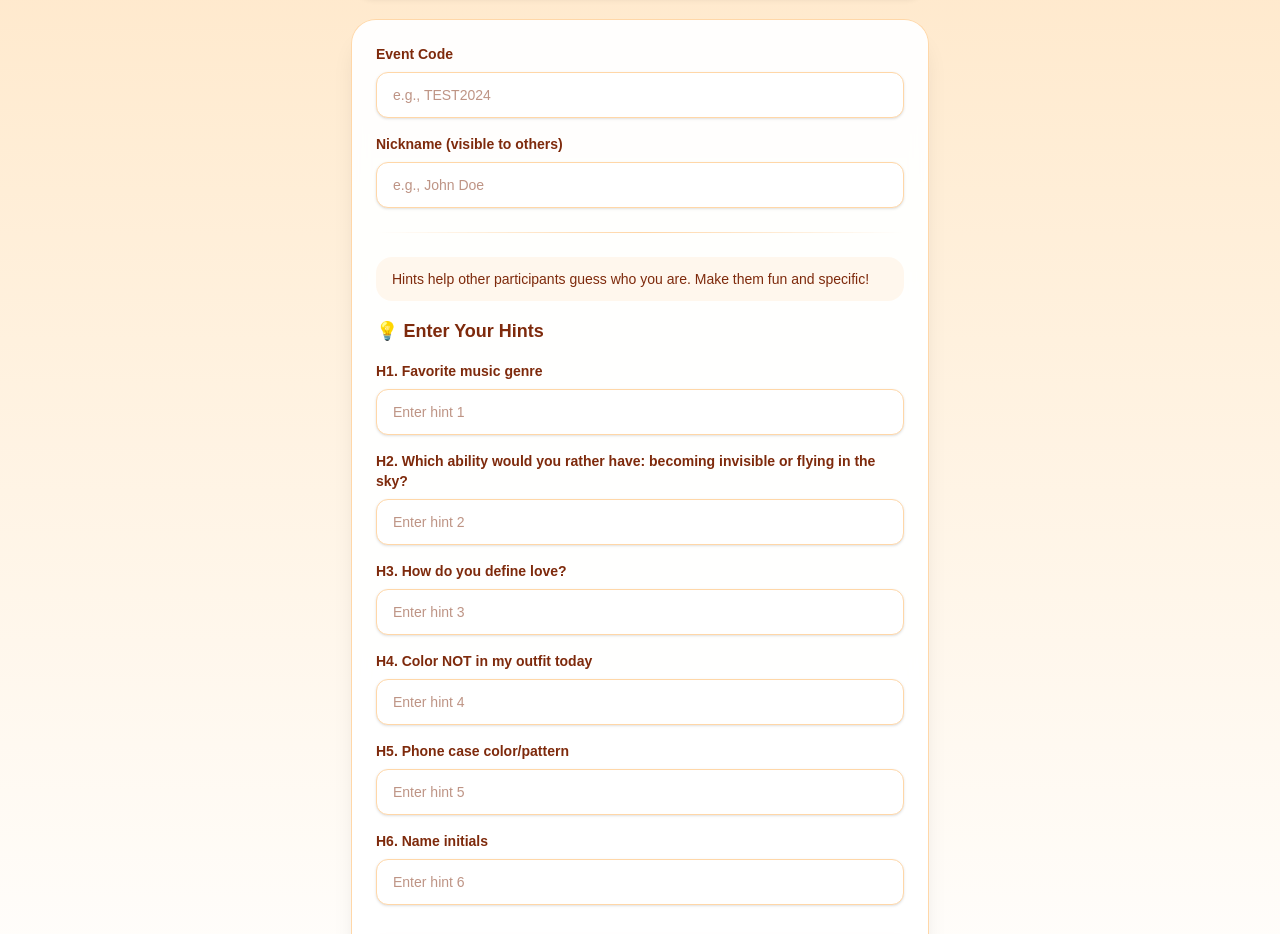
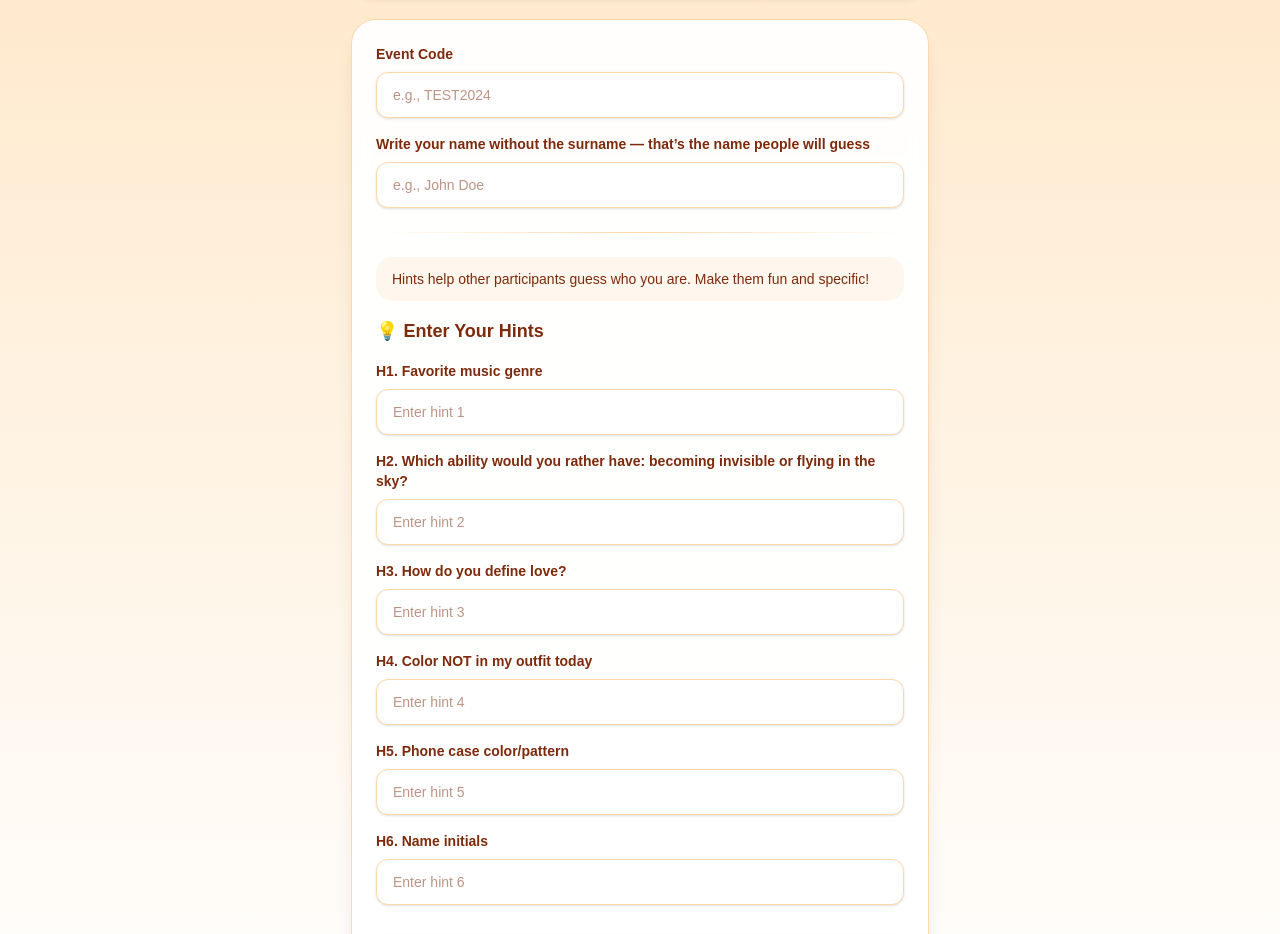
Before and after one commit to Happ11quokka/koplegame, a Next.js app: page / in a window 1280 px wide. Shown: the part 780-1714 px from the top of the page. Built offline with nearby package versions, Linux system fonts and the light colour scheme.

Commit message:
｜FIX| Nikcname

```diff
--- a/src/app/page.tsx
+++ b/src/app/page.tsx
@@ -278,7 +278,8 @@ export default function HomePage() {
 
             <div>
               <label className="block text-sm font-semibold text-orange-900">
-                Nickname (visible to others)
+                Write your name without the surname — that’s the name people
+                will guess
               </label>
               <input
                 type="text"
```
